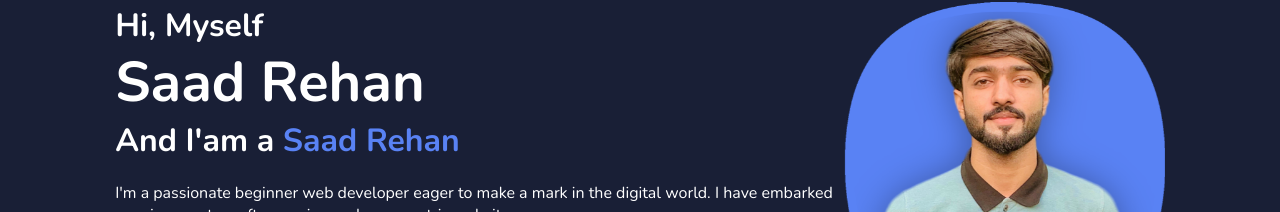
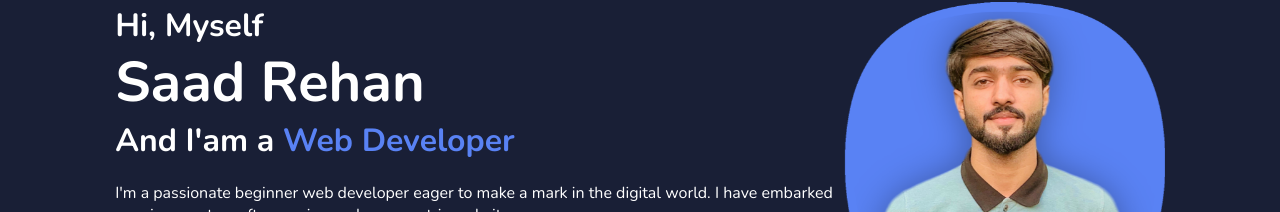
Before and after one commit to saad378/Saad-Rehan, a plain HTML site: page index.html in a window 1280 px wide. Shown: the part 254-466 px from the top of the page. Drawn offline with nearby package versions, Linux system fonts and the light colour scheme; files whose address does not match are found by name.

Commit message:
Update index.html

```diff
--- a/index.html
+++ b/index.html
@@ -29,7 +29,7 @@
     <div class="home-content">
         <h3>Hi, Myself</h3>
         <h1 >Saad Rehan</h1>
-        <h3>And I'am a <span class="multiple-text">Saad Rehan</span></h3>
+        <h3>And I'am a <span class="multiple-text">Web Developer</span></h3>
         <p>I'm a passionate beginner web developer eager to make a mark in the digital world. I have embarked on a journey to craft engaging and user-centric websites...</p>
         <div class="social-media">
             <a href="https://github.com/saad378"><i class="fa-brands fa-github"></i></i></a>
```
